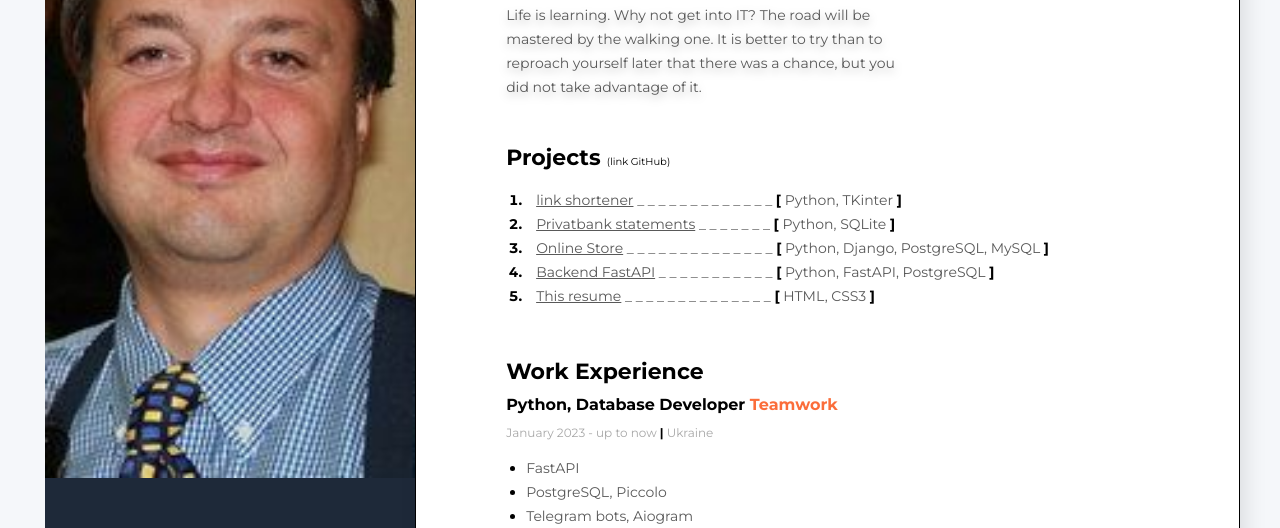
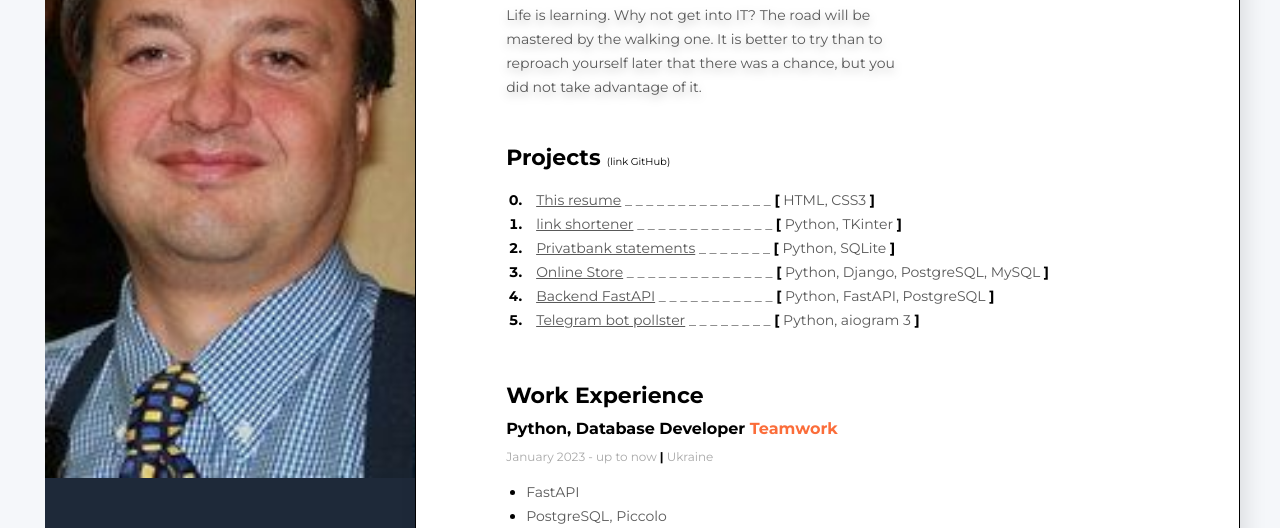
Before and after one commit to IgYa/Resume, a plain HTML site: page index.html in a window 1280 px wide. Shown: the part 193-721 px from the top of the page. Drawn offline with Linux system fonts and the light colour scheme.

Commit message:
added new project - telegram bot

```diff
--- a/index.html
+++ b/index.html
@@ -35,7 +35,18 @@
           <h3 class="title">
             Projects <span class="work-projects">(link GitHub)</span>
           </h3>
-          <ol class="projects-list">
+          <ol class="projects-list" start="0">
+            <!-- 0th project - My Resume-->
+            <li class="projects-item">
+              <span class="project">
+                <a href="https://github.com/IgYa/Resume" class="project-link"
+                  >This resume</a
+                >
+                _ _ _ _ _ _ _ _ _ _ _ _ _ _
+                <span class="project-bracket">[</span> HTML, CSS3
+                <span class="project-bracket">]</span>
+              </span>
+            </li>
             <!-- 1st project -->
             <li class="projects-item">
               <span class="project">
@@ -88,14 +99,16 @@
                 PostgreSQL <span class="project-bracket">]</span>
               </span>
             </li>
-            <!-- 5th project - My Resume-->
+            <!-- 5th project - Telegram-bot-pollster -->
             <li class="projects-item">
               <span class="project">
-                <a href="https://github.com/IgYa/Resume" class="project-link"
-                  >This resume</a
+                <a
+                  href="https://github.com/IgYa/Telegram-bot-pollster"
+                  class="project-link"
+                  >Telegram bot pollster</a
                 >
-                _ _ _ _ _ _ _ _ _ _ _ _ _ _
-                <span class="project-bracket">[</span> HTML, CSS3
+                _ _ _ _ _ _ _ _
+                <span class="project-bracket">[</span> Python, aiogram 3
                 <span class="project-bracket">]</span>
               </span>
             </li>
```
